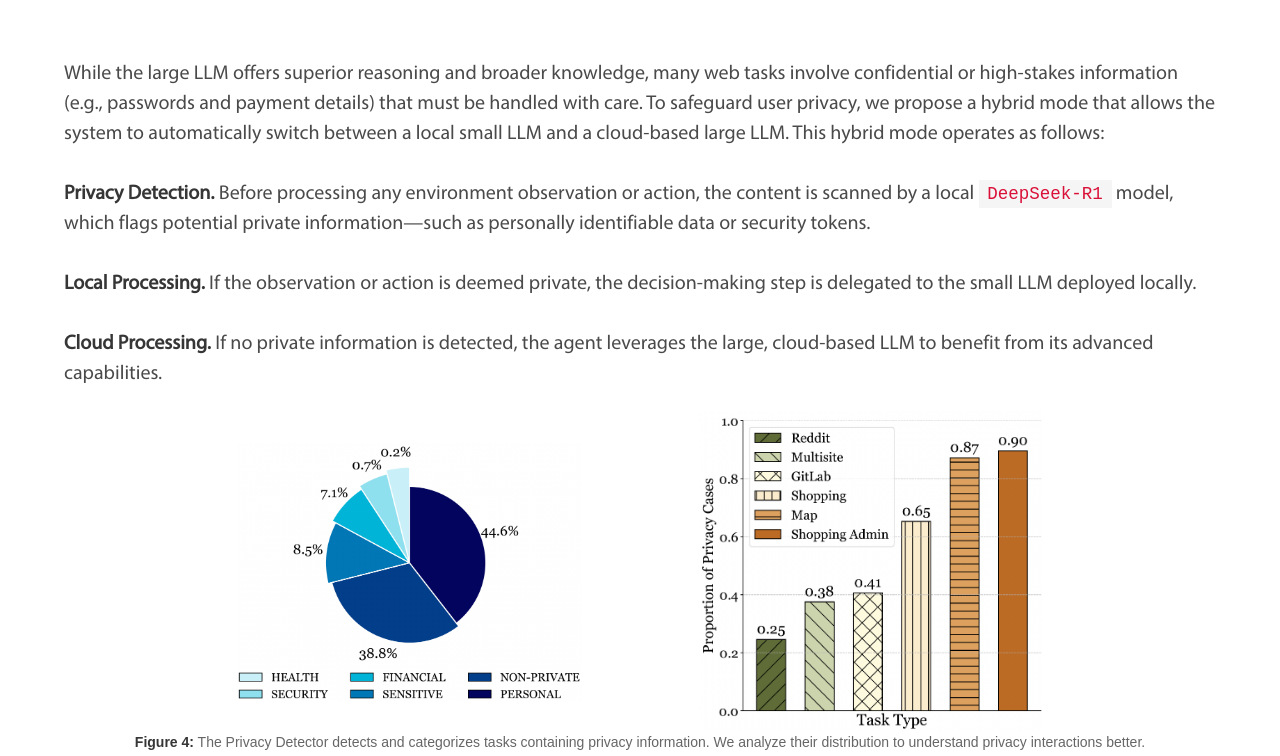
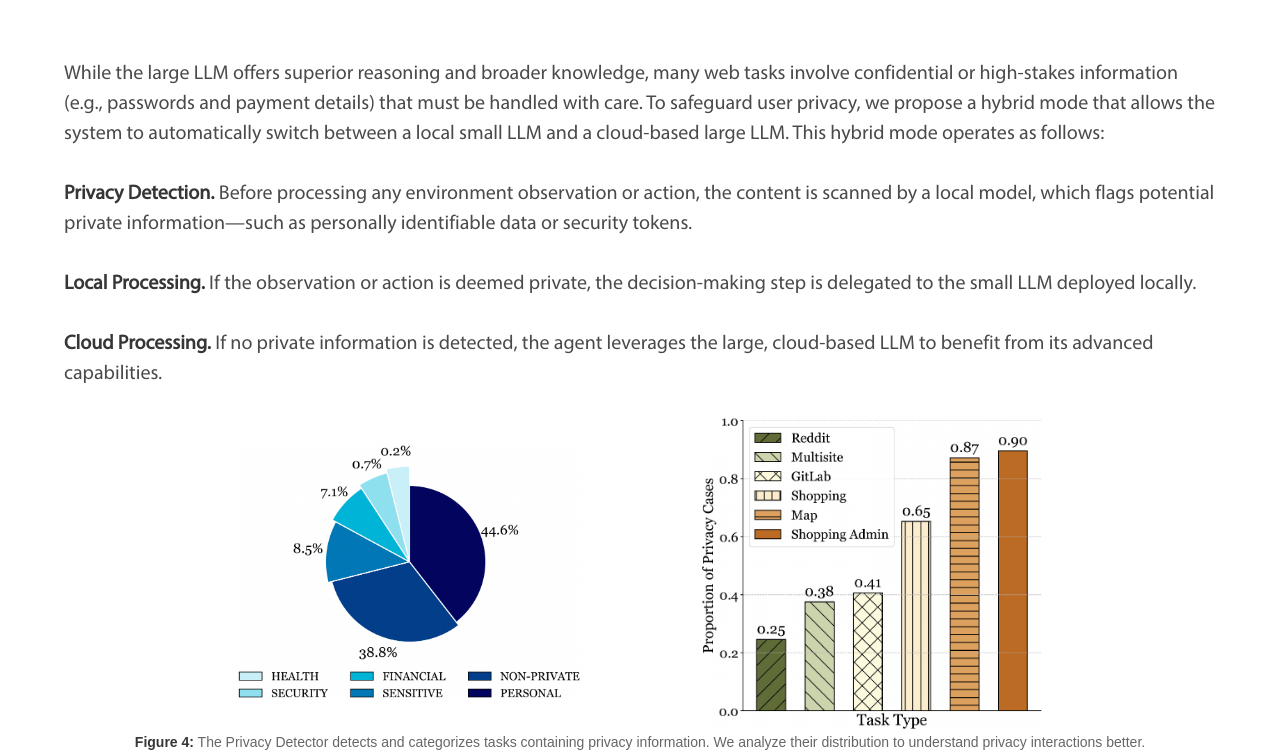
Before and after one commit to AgentSymbiotic/AgentSymbiotic.github.io, a plain HTML site: page index.html in a window 1280 px wide. Shown: the part 4265-5021 px from the top of the page. Drawn offline with nearby package versions, Linux system fonts and the light colour scheme; some icons are missing; a web font is replaced by a local one.

Commit message:
Update index.html

```diff
--- a/index.html
+++ b/index.html
@@ -277,7 +277,7 @@ This iterative process establishes a symbiotic improvement cycle, enhancing both
 
                             This hybrid mode operates as follows:<br><br>
                         <strong>Privacy Detection.</strong>
-                            Before processing any environment observation or action, the content is scanned by a local <code>DeepSeek-R1</code> model, which flags
+                            Before processing any environment observation or action, the content is scanned by a local model, which flags
                             potential private information—such as personally identifiable data or security tokens.<br>
                             <br><strong>Local Processing.</strong>
                             If the observation or action is deemed private, the decision-making step is delegated to the small LLM deployed locally.<br>
```
